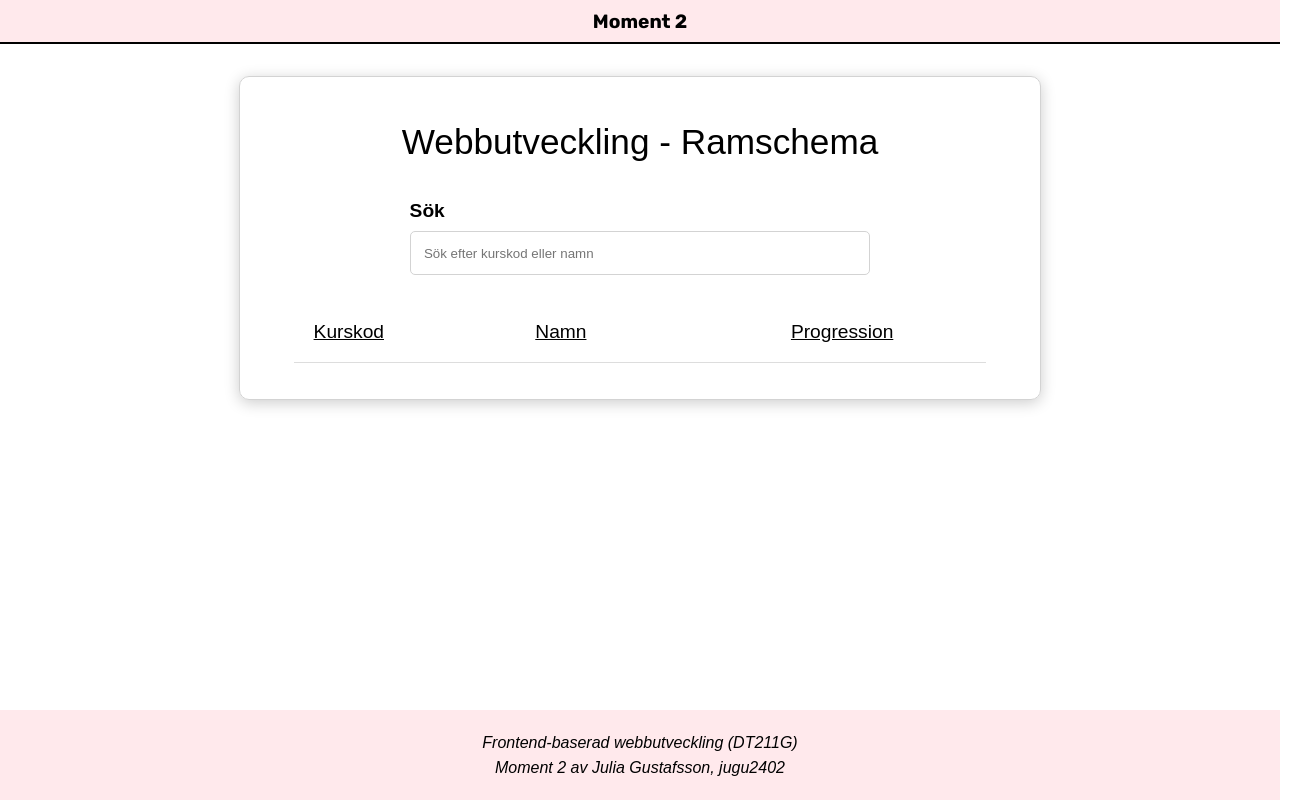
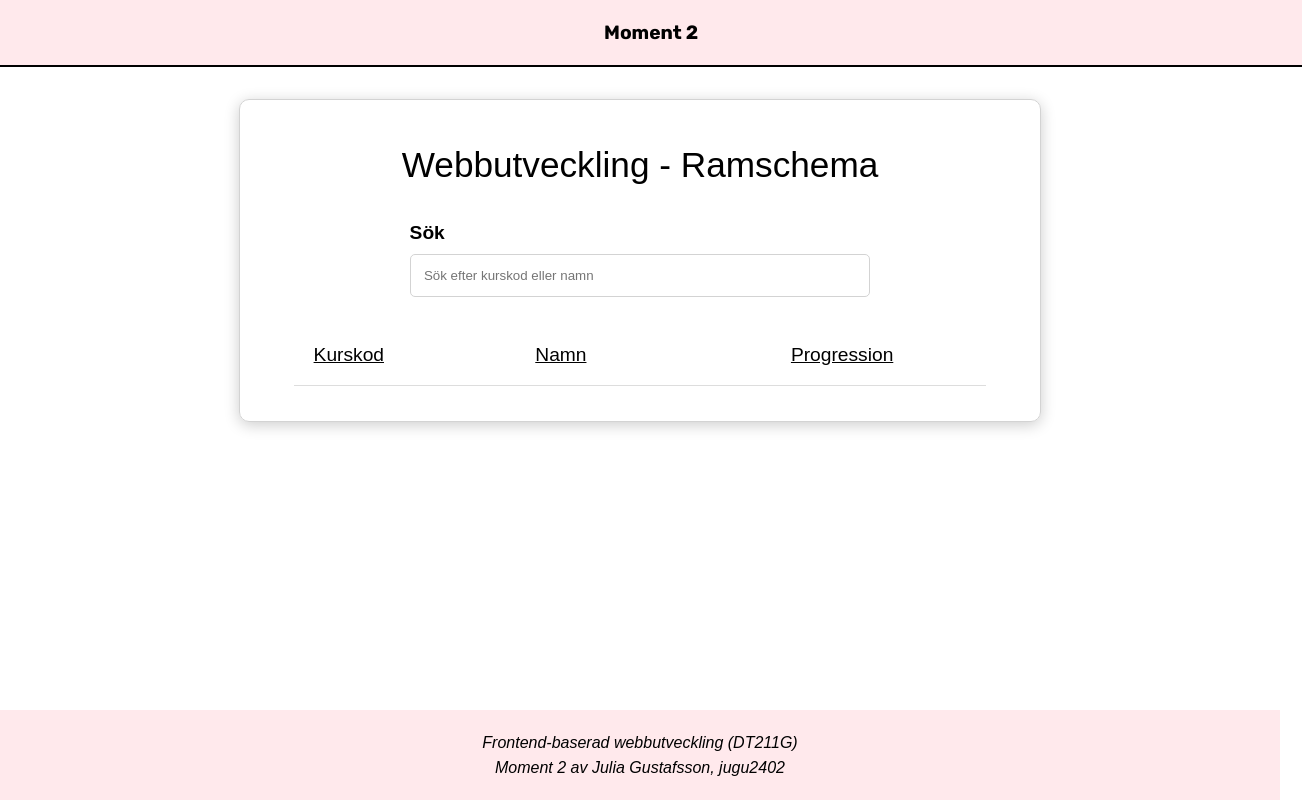
Before and after one commit to gustafsson96/dt211g-moment2, a website built with Parcel: page src/index.html in a window 1280 px wide. Shown: the whole page, 1302 px wide, since content can reach past the window. Built offline with nearby package versions, Linux system fonts and the light colour scheme; no server answers.

Commit message:
Adjust padding and font size for footer and navbar

```diff
--- a/src/css/style.css
+++ b/src/css/style.css
@@ -13,6 +13,7 @@ body {
     justify-content: center;
     align-items: center;
     width: 100%;
+    padding: 0.7em;
     border-bottom: 2px solid black;
     font-family: "Rubik", 'Times New Roman', Times, serif;
     font-weight: bold;
@@ -36,7 +37,6 @@ footer {
     line-height: 1.6;
     bottom: 0;
     margin-top: auto;
-
 }
 
 footer p {
```
